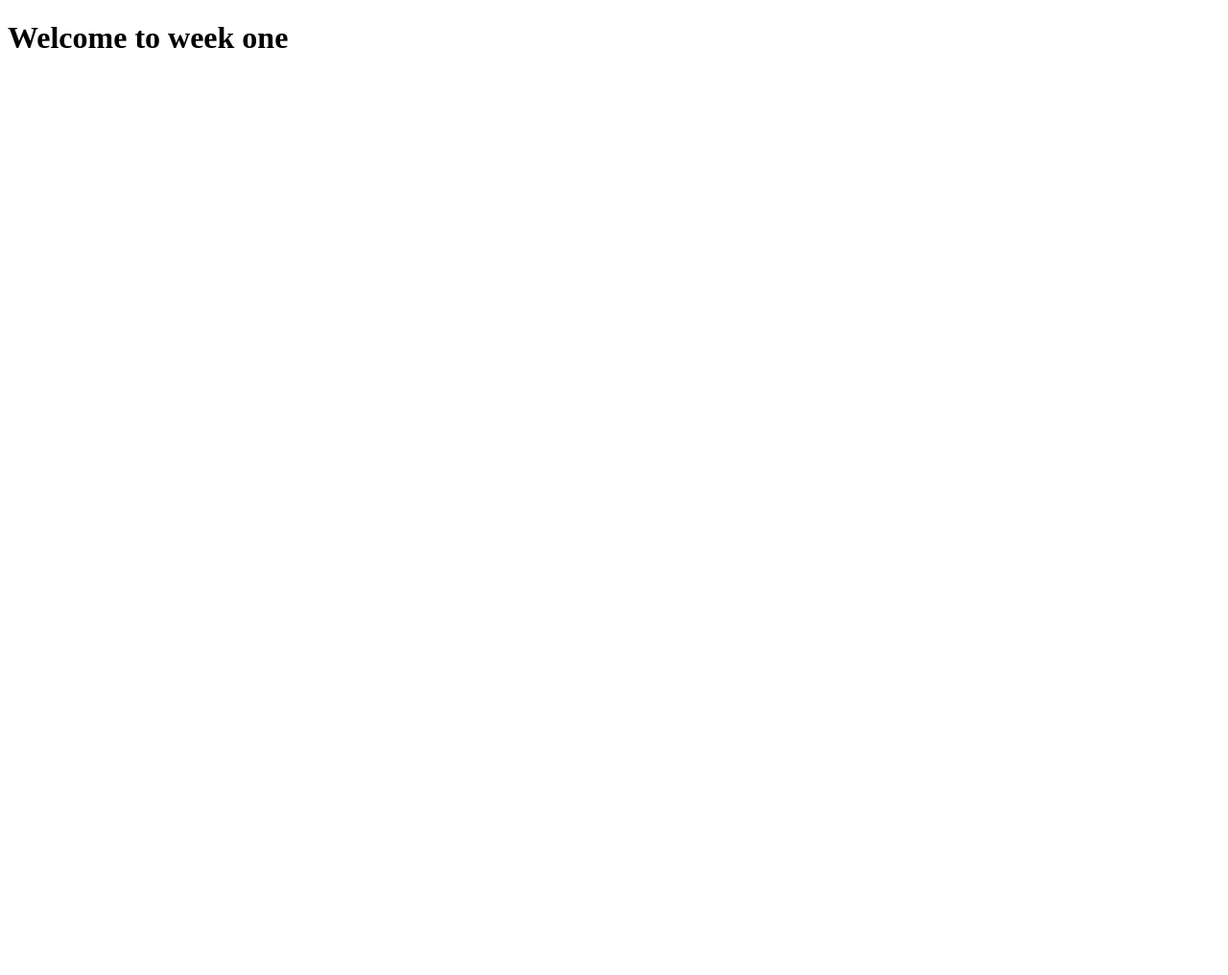
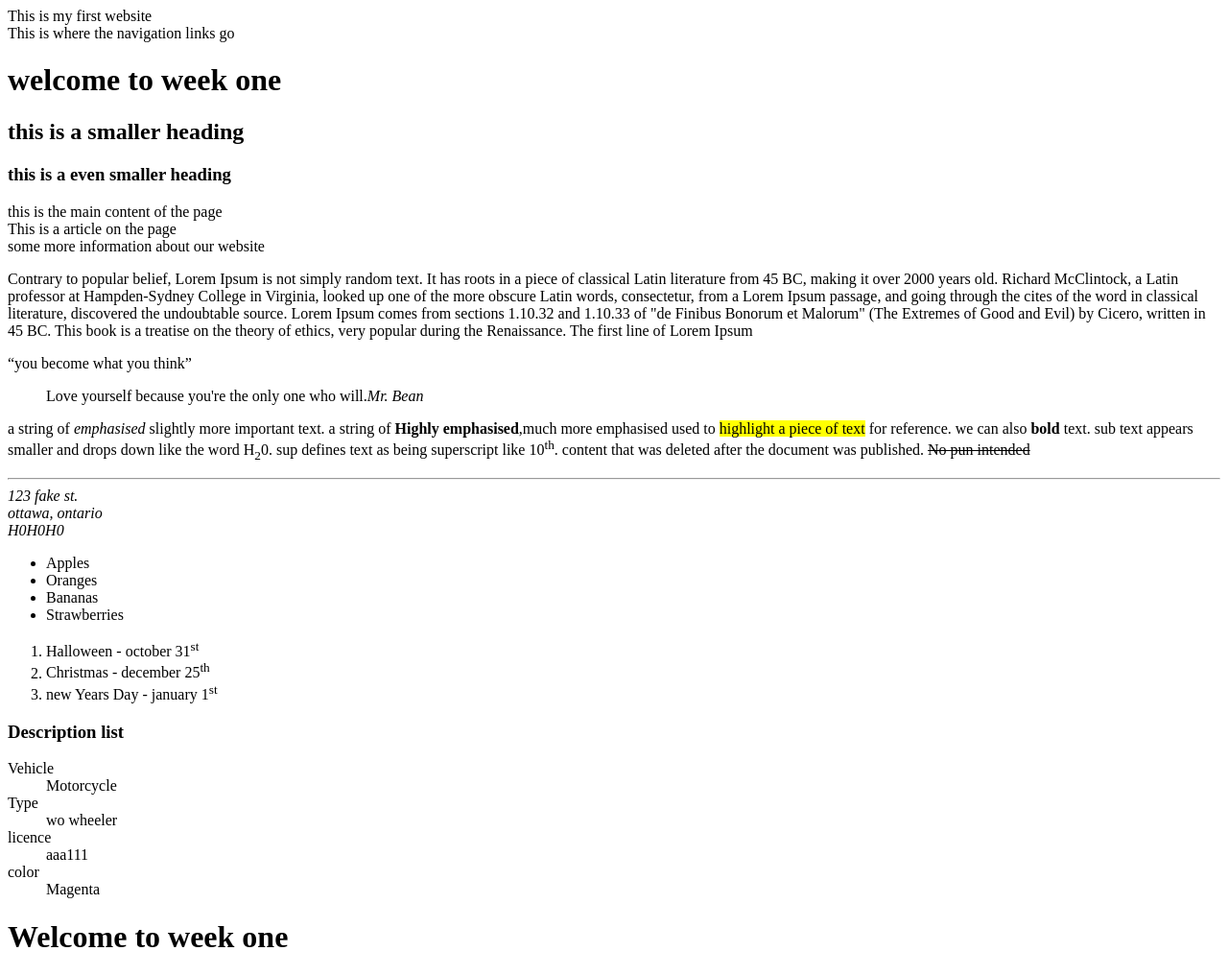
Before and after one commit to CarterGray1119/week-3, a plain HTML site: page index.html in a window 1280 px wide. Shown: the whole page at 96% size. Before the commit the page ends 800 px from the top, so only its background shows below. Drawn offline with Linux system fonts and the light colour scheme.

Commit message:
adds html tags to the index

```diff
--- a/index.html
+++ b/index.html
@@ -7,6 +7,80 @@
 </head>
 
 <body>
+    <header>
+        This is my first website
+
+        <nav>This is where the navigation links go</nav>
+    </header>
+
+    <main>
+       <h1>welcome to week one</h1>
+       <h2>this is a smaller heading</h2>
+       <h3>this is a even smaller heading</h3>
+
+        this is the main content of the page
+
+        <article>This is a article on the page</article>
+        <section> some more information about our website</section>
+        <p>Contrary to popular belief, Lorem Ipsum is not simply random text. It has roots in a piece of classical Latin literature from 45 BC, making it over 2000 years old. Richard McClintock, a Latin professor at Hampden-Sydney College in Virginia, looked up one of the more obscure Latin words, consectetur, from a Lorem Ipsum passage, and going through the cites of the word in classical literature, discovered the undoubtable source. Lorem Ipsum comes from sections 1.10.32 and 1.10.33 of "de Finibus Bonorum et Malorum" (The Extremes of Good and Evil) by Cicero, written in 45 BC. This book is a treatise on the theory of ethics, very popular during the Renaissance. The first line of Lorem Ipsum</p>
+
+        <q>you become what you think</q>
+
+        <blockquote>
+            Love yourself because you're the only one who will.<cite>Mr. Bean</cite>
+        </blockquote>
+        <p>
+            a string of <em>emphasised</em> slightly more important text.
+            a string of <strong>Highly emphasised</strong>,much more emphasised
+            used to <mark>highlight a piece of text</mark> for reference.
+
+            we can also <b>bold</b> text.
+            sub text appears smaller and drops down like the word H<sub>2</sub>0.
+            sup defines text as being superscript like 10<sup>th</sup>.
+            content that was deleted after the document was published. <del datetime="09/21/2022">No pun intended</del>
+        </p>
+
+        <hr>
+        <address>123 fake st. <br> ottawa, ontario <br> H0H0H0</address>
+
+ </main>
+
+ <div>
+    <ul>
+        <li>Apples</li>
+        <li>Oranges</li>
+        <li>Bananas</li>
+        <li>Strawberries</li>
+    </ul>
+
+    </div>
+
+    <span>
+        <ol>
+            <li>Halloween - october 31<sup>st</sup></li>
+            <li>Christmas - december 25<sup>th</sup></li>
+            <li> new Years Day - january 1<sup>st</sup></li>
+        </ol>
+
+    </span>
+
+    <div>
+        <h3> Description list</h3>
+        <dl>
+            <dt> Vehicle</dt>
+            <dd>Motorcycle</dd>
+
+            <dt>Type</dt>
+            <dd>wo wheeler</dd>
+
+            <dt> licence</dt>
+            <dd>aaa111</dd>
+
+            <dt>color</dt>
+            <dd>Magenta</dd>
+        </dl>
+
+    </div>
     <h1>Welcome to week one</h1>
 
 </body>
```
